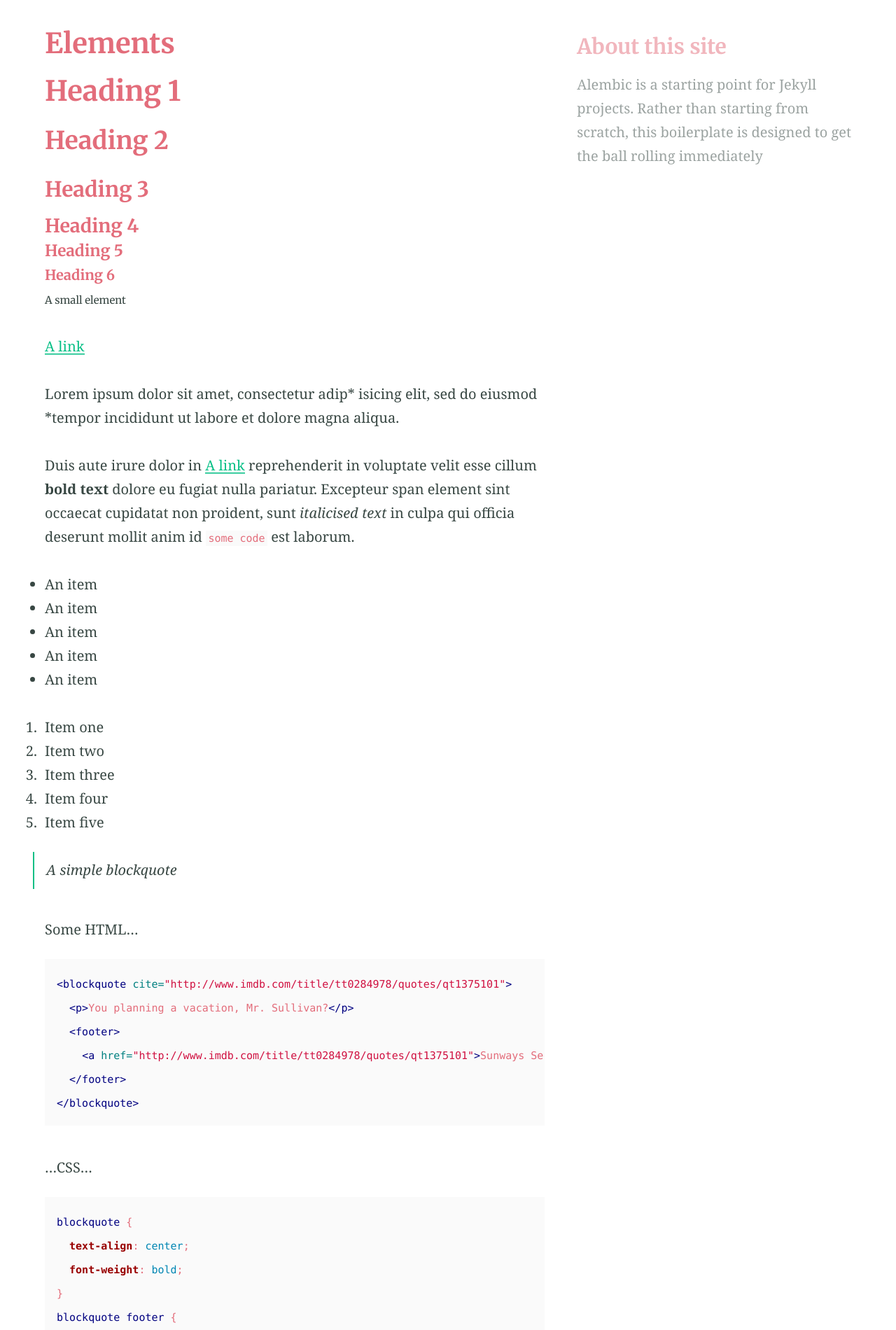
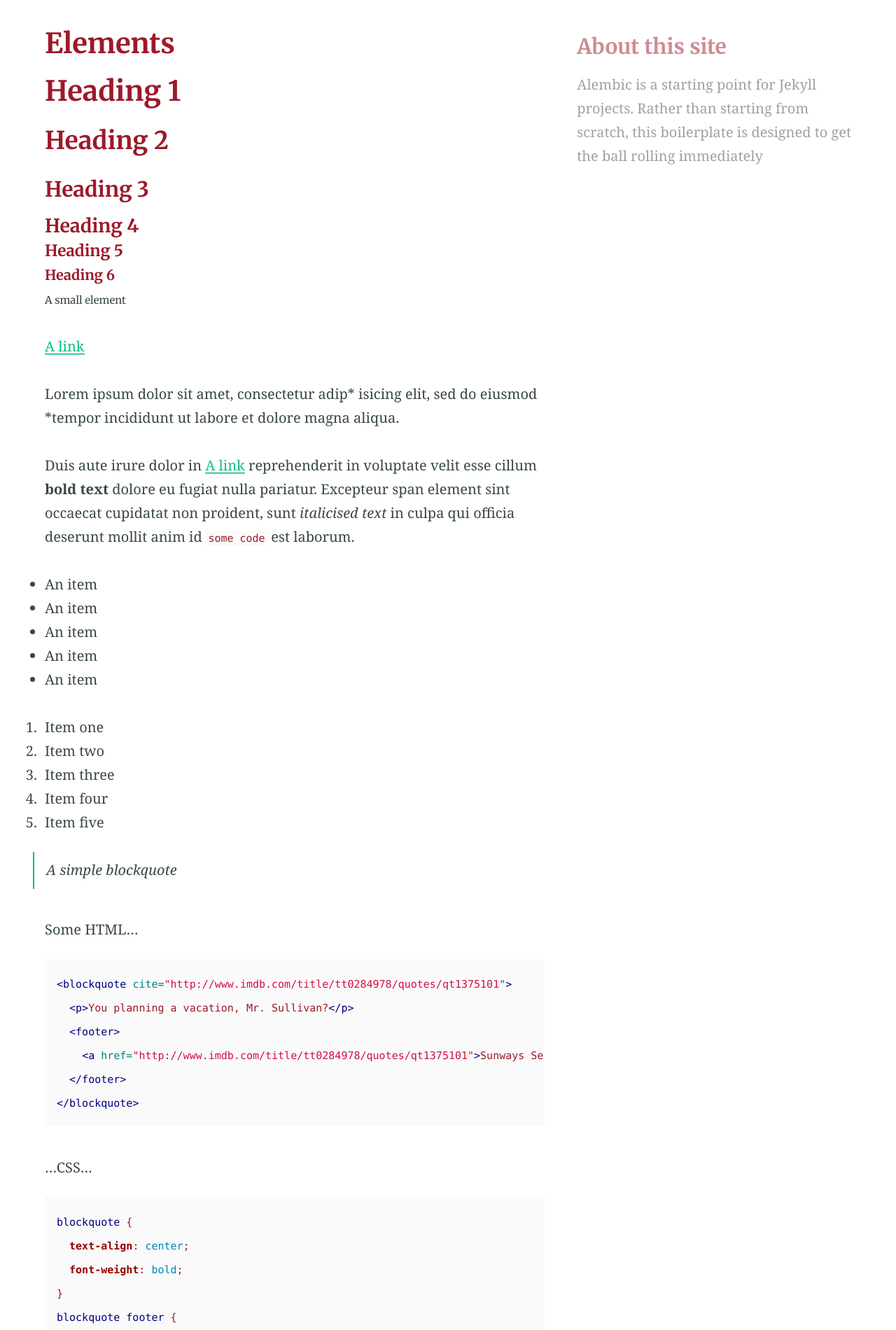
Before and after one commit to arts-workshop/arts-workshop.github.io, a Jekyll site: the page built from elements.md, in a window 1280 px wide. Shown: the part 408-2308 px from the top of the page at 70% size. Built offline with Jekyll 4.4.1, drawn with Linux system fonts in a browser that asks for light colours.

Commit message:
change heading color

```diff
--- a/_sass/_settings.scss
+++ b/_sass/_settings.scss
@@ -5,7 +5,7 @@ $featureBackgroundColour: #f9fafa !default;
 $accentColour: #05bf85 !default;
 
 // Text colours
-$headingColour: #E36D7B !default;
+$headingColour: #9C1A2A !default;
 $bodyColour: #384743 !default;
 $linkColour: #05bf85 !default;
 $hoverColour: #008000 !default;
```
